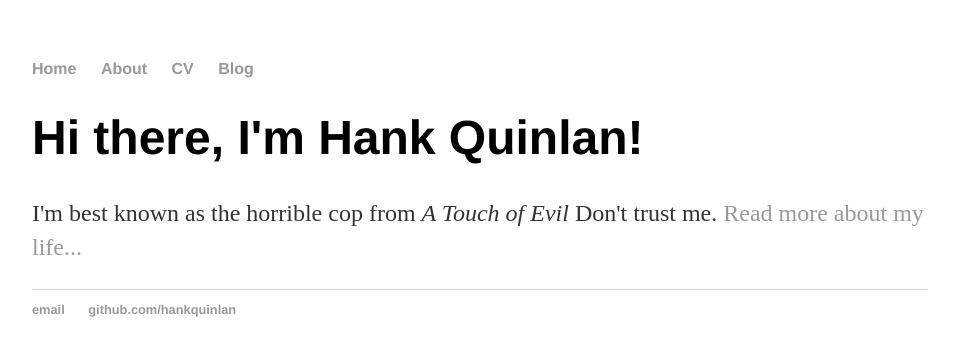
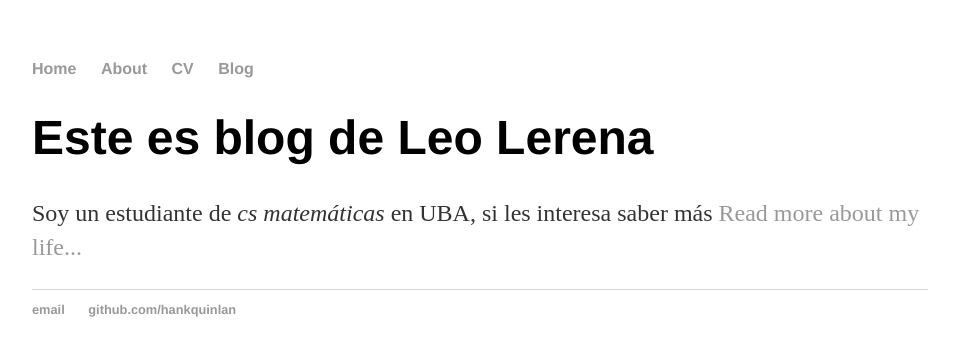
Before and after one commit to leolerena/leolerena.github.io, a Jekyll site: the page built from index.html, in a window 1280 px wide. Shown: the top 356 px of the page, without its empty margins (160-1115 px from the left). Built offline with Jekyll 4.4.1, drawn with Linux system fonts in a browser that asks for light colours.

Commit message:
Update index.html
probando markdown

```diff
--- a/index.html
+++ b/index.html
@@ -1,30 +1,8 @@
-<!DOCTYPE html>
-<html>
-	<head>
-		<title>Hank Quinlan, Horrible Cop</title>
-		<!-- link to main stylesheet -->
-		<link rel="stylesheet" type="text/css" href="/css/main.css">
-	</head>
-	<body>
-		<nav>
-    		<ul>
-        		<li><a href="/">Home</a></li>
-	        	<li><a href="/about">About</a></li>
-        		<li><a href="/cv">CV</a></li>
-        		<li><a href="/blog">Blog</a></li>
-    		</ul>
-		</nav>
-		<div class="container">
-    		<div class="blurb">
-        		<h1>Hi there, I'm Hank Quinlan!</h1>
-				<p>I'm best known as the horrible cop from <em>A Touch of Evil</em> Don't trust me. <a href="/about">Read more about my life...</a></p>
-    		</div><!-- /.blurb -->
-		</div><!-- /.container -->
-		<footer>
-    		<ul>
-        		<li><a href="mailto:hankquinlanhub@gmail.com">email</a></li>
-        		<li><a href="https://github.com/hankquinlan">github.com/hankquinlan</a></li>
-			</ul>
-		</footer>
-	</body>
-</html>
+---
+layout: default
+title: Hank Quinlan, Horrible Cop
+---
+<div class="blurb">
+	<h1>Este es blog de Leo Lerena</h1>
+	<p>Soy un estudiante de <em>cs matemáticas</em> en UBA, si les interesa saber más <a href="/about">Read more about my life...</a></p>
+</div><!-- /.blurb -->
```
